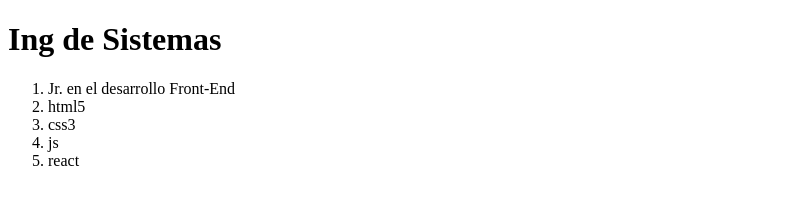
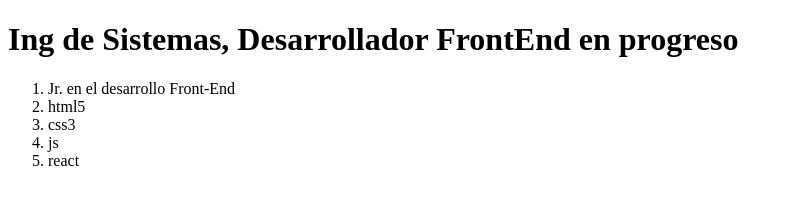
Before and after one commit to Ale1725/test-git, a plain HTML site: page bruno/index.html in a window 1280 px wide. Shown: the whole page, without its empty margins (0-792 px from the left). Drawn offline with Linux system fonts and the light colour scheme.

Commit message:
Modificación de h1

```diff
--- a/bruno/index.html
+++ b/bruno/index.html
@@ -7,7 +7,7 @@
   <title>Ejercicio Basico de git</title>
 </head>
 <body>
-  <h1>Ing de Sistemas</h1>
+  <h1>Ing de Sistemas, Desarrollador FrontEnd en progreso</h1>
   <ol>
     <li>Jr. en el desarrollo Front-End</li>
     <li>html5</li>
```
